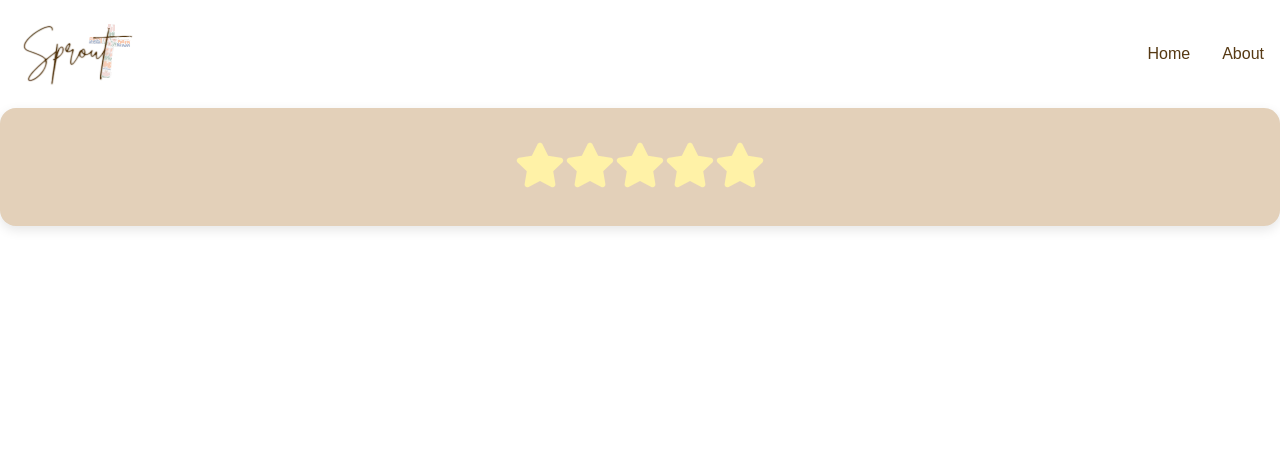
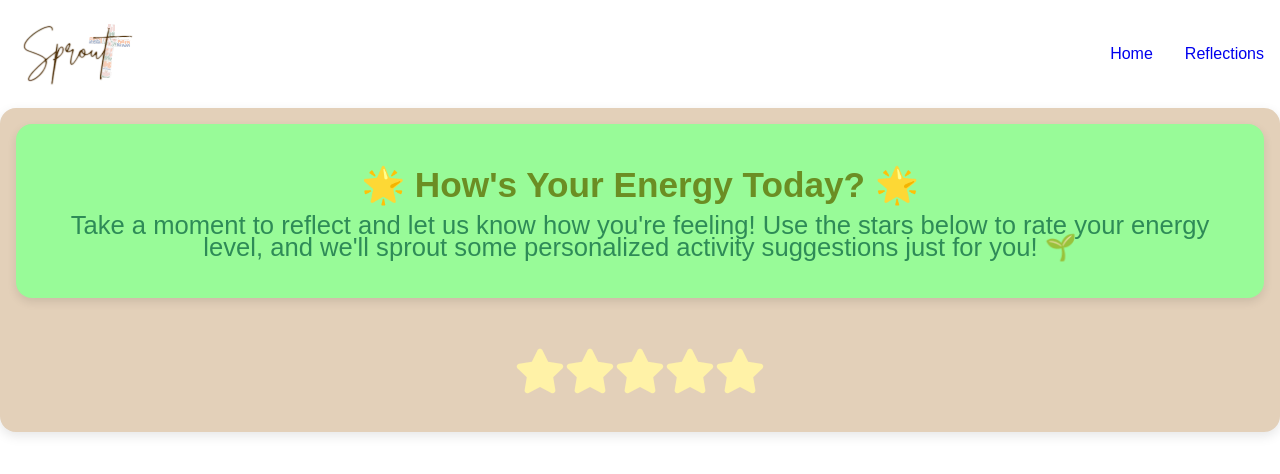
Before and after one commit to MichelleRafols/Sprout-Capstone-FullStack-Project, a React (Vite) app in the folder client/: page / in a window 1280 px wide. Shown: the top 474 px of the page. Built offline with nearby package versions, Linux system fonts and the light colour scheme; a web font is replaced by a local one.

Commit message:
add navbar links + prompt

```diff
--- a/client/src/components/LevelDetails/LevelDetails.jsx
+++ b/client/src/components/LevelDetails/LevelDetails.jsx
@@ -37,6 +37,14 @@ export default function LevelDetails() {
 
     return (
         <div className="level-details">
+            {!energyLevel && (
+                <div className="level-details__prompt">
+                    <h2 className="level-details__prompt-title">🌟 How's Your Energy Today? 🌟</h2>
+                    <p className="level-details__prompt-text">
+                        Take a moment to reflect and let us know how you're feeling! Use the stars below to rate your energy level, and we'll sprout some personalized activity suggestions just for you! 🌱
+                    </p>
+                </div>
+            )}
             <StarRating setEnergyLevel={setEnergyLevel} />
             {energyData && (
                 <section className="level-details">
--- a/client/src/components/LevelDetails/LevelDetails.scss
+++ b/client/src/components/LevelDetails/LevelDetails.scss
@@ -10,6 +10,45 @@
     box-shadow: 0 0.25rem 0.75rem $shadow-color;
     margin: 0 auto;
     text-align: center;
+
+    &__prompt {
+        padding: 1.5rem;
+        background-color: $soft-green;
+        border-radius: 1rem;
+        box-shadow: 0 0.25rem 0.625rem $shadow-color;
+        margin-bottom: 2rem;
+
+        &-title {
+            font-size: 1.8rem;
+            color: $plant-green;
+            margin-bottom: 0.5rem;
+        }
+
+        &-text {
+            font-size: 1.2rem;
+            color: $forest-green;
+        }
+
+        @include tablet {
+            padding: 2rem;
+            &-title {
+                font-size: 2rem;
+            }
+            &-text {
+                font-size: 1.4rem;
+            }
+        }
+
+        @include desktop {
+            padding: 2.5rem;
+            &-title {
+                font-size: 2.2rem;
+            }
+            &-text {
+                font-size: 1.6rem;
+            }
+        }
+    }
 
     &__btn-container {
         display: flex;
@@ -34,7 +73,7 @@
 
             &:hover {
                 transform: scale(1.1);
-                box-shadow: 0px 8px 15px rgba(0, 0, 0, 0.2);
+                box-shadow: 0px .5rem .9375rem rgba(0, 0, 0, 0.2);
             }
 
             &--indoor {
--- a/client/src/components/Navbar/Navbar.jsx
+++ b/client/src/components/Navbar/Navbar.jsx
@@ -1,6 +1,6 @@
 import './Navbar.scss';
 import logo from '../../assets/logo/logo.png';
-import { Link } from 'react-router-dom';
+import { Link, NavLink } from 'react-router-dom';
 
 
 export default function Navbar() {
@@ -13,8 +13,16 @@ export default function Navbar() {
                     </Link>
                 </li>
                 <ul className="navbar__sublist">
-                    <li className="navbar__item">Home</li>
-                    <li className="navbar__item">About</li>
+                    <li className="navbar__item">
+                        <NavLink to='/'>
+                            Home
+                        </NavLink>
+                    </li>
+                    <li className="navbar__item">
+                        <NavLink to='/reflections'>
+                            Reflections
+                        </NavLink>
+                    </li>
                 </ul>
             </ul>
         </section>
```
